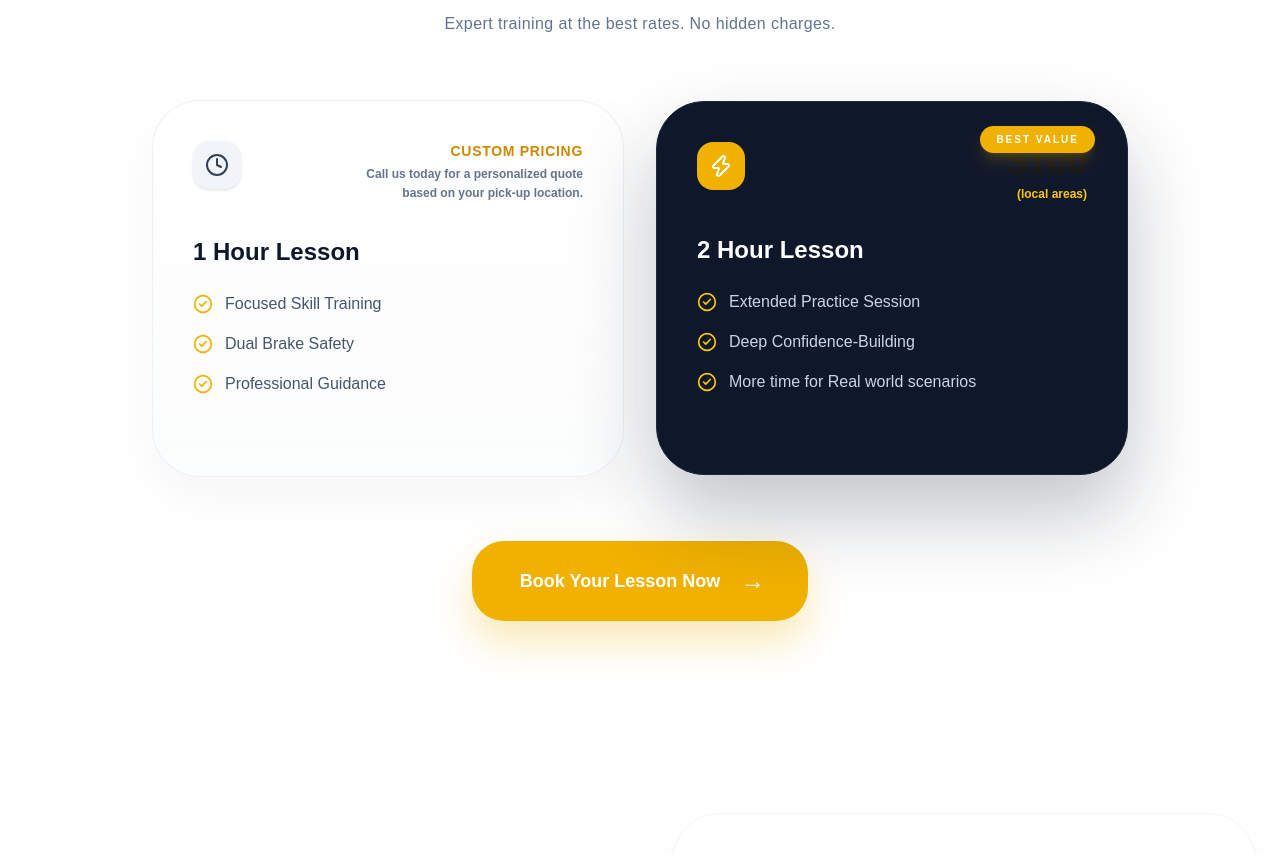
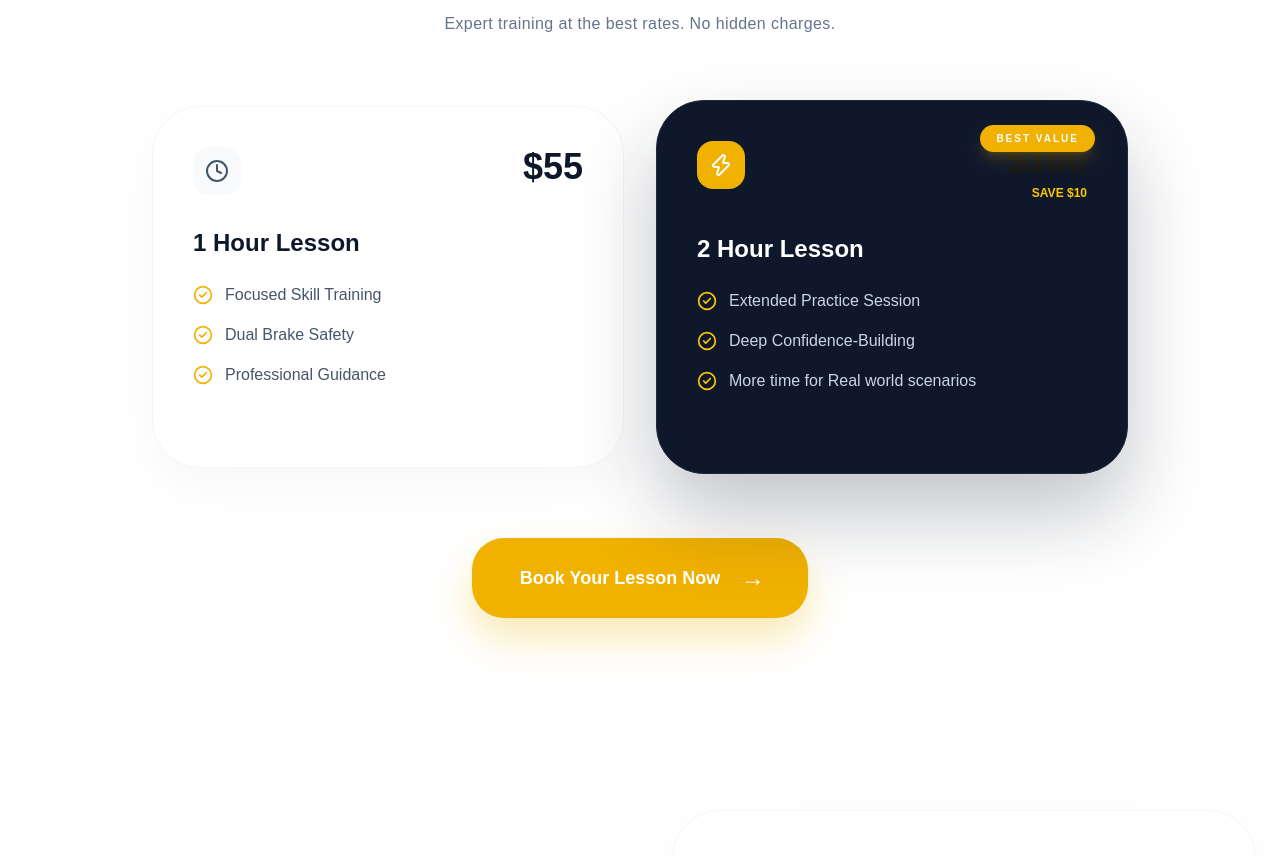
Before and after one commit to maazhashmi996-pixel/Gifted-Wheels-Driving-School-Updated, a Next.js app: page / in a window 1280 px wide. Shown: the part 4023-4878 px from the top of the page. Built offline with nearby package versions, Linux system fonts and the light colour scheme.

Commit message:
Updated Conflicts

```diff
--- a/components/Sections/Pricing.tsx
+++ b/components/Sections/Pricing.tsx
@@ -1,8 +1,8 @@
 "use client";
-import React from 'react';
-import { motion } from 'framer-motion';
-import Link from 'next/link';
-import { CheckCircle2, Clock, Zap } from 'lucide-react';
+import React from "react";
+import { motion } from "framer-motion";
+import Link from "next/link";
+import { CheckCircle2, Clock, Zap } from "lucide-react";
 
 const Pricing = () => {
     return (
@@ -11,7 +11,6 @@ const Pricing = () => {
             <div className="absolute top-1/2 left-1/2 -translate-x-1/2 -translate-y-1/2 w-[600px] h-[600px] bg-yellow-50/50 rounded-full blur-[120px] -z-10" />
 
             <div className="max-w-5xl mx-auto px-6">
-
                 {/* Header */}
                 <div className="text-center mb-16">
                     <motion.h2
@@ -29,35 +28,29 @@ const Pricing = () => {
                 </div>
 
                 <div className="grid grid-cols-1 md:grid-cols-2 gap-8 items-center">
-
-                    {/* 1 Hour Lesson - Updated Premium Design */}
+                    {/* 1 Hour Lesson */}
                     <motion.div
                         initial={{ opacity: 0, x: -30 }}
                         whileInView={{ opacity: 1, x: 0 }}
                         viewport={{ once: true }}
                         whileHover={{ y: -5 }}
-                        className="bg-gradient-to-b from-white to-slate-50/50 p-10 rounded-[3rem] border border-slate-200/60 shadow-[0_20px_50px_rgba(15,23,42,0.04)] hover:shadow-[0_30px_60px_rgba(234,179,8,0.1)] hover:border-yellow-400/50 transition-all duration-500 relative overflow-hidden group"
+                        className="bg-white p-10 rounded-[3rem] border border-slate-100 shadow-[0_20px_50px_rgba(0,0,0,0.03)] hover:shadow-[0_30px_60px_rgba(0,0,0,0.06)] transition-all duration-500 relative overflow-hidden group"
                     >
-                        <div className="flex flex-col sm:flex-row justify-between items-start gap-4 mb-8">
-                            <div className="w-12 h-12 bg-slate-100 rounded-2xl flex items-center justify-center text-slate-700 group-hover:bg-yellow-500 group-hover:text-white group-hover:scale-110 shadow-sm group-hover:shadow-lg group-hover:shadow-yellow-500/20 transition-all duration-500">
+                        <div className="flex justify-between items-start mb-8">
+                            <div className="w-12 h-12 bg-slate-50 rounded-2xl flex items-center justify-center text-slate-600 group-hover:bg-yellow-500 group-hover:text-white transition-colors duration-500">
                                 <Clock className="w-6 h-6" />
                             </div>
-                            <div className="sm:text-right max-w-[220px]">
-                                <p className="text-sm font-black text-yellow-600 uppercase tracking-wider mb-1">Custom Pricing</p>
-                                <p className="text-xs font-bold text-slate-500 leading-relaxed">
-                                    Call us today for a personalized quote based on your pick-up location.
-                                </p>
-                            </div>
+                            <span className="text-4xl font-black text-slate-900">$55</span>
                         </div>
 
-                        <h3 className="text-2xl font-bold text-slate-900 mb-6 group-hover:text-yellow-600 transition-colors duration-300">
+                        <h3 className="text-2xl font-bold text-slate-900 mb-6">
                             1 Hour Lesson
                         </h3>
 
                         <ul className="space-y-4 mb-10">
                             {["Focused Skill Training", "Dual Brake Safety", "Professional Guidance"].map((item, i) => (
                                 <li key={i} className="flex items-center gap-3 text-slate-600 font-medium">
-                                    <CheckCircle2 className="w-5 h-5 text-yellow-500 flex-shrink-0" />
+                                    <CheckCircle2 className="w-5 h-5 text-yellow-500" />
                                     {item}
                                 </li>
                             ))}
@@ -82,7 +75,7 @@ const Pricing = () => {
                             </div>
                             <div className="text-right">
                                 <span className="text-4xl font-black text-yellow">$100</span>
-                                <p className="text-yellow-400 text-xs font-bold mt-1">(local areas)</p>
+                                <p className="text-yellow-400 text-xs font-bold mt-1">SAVE $10</p>
                             </div>
                         </div>
 
@@ -99,7 +92,6 @@ const Pricing = () => {
                             ))}
                         </ul>
                     </motion.div>
-
                 </div>
 
                 {/* CTA Button */}
@@ -123,7 +115,6 @@ const Pricing = () => {
                         </motion.span>
                     </Link>
                 </motion.div>
-
             </div>
         </section>
     );
```
